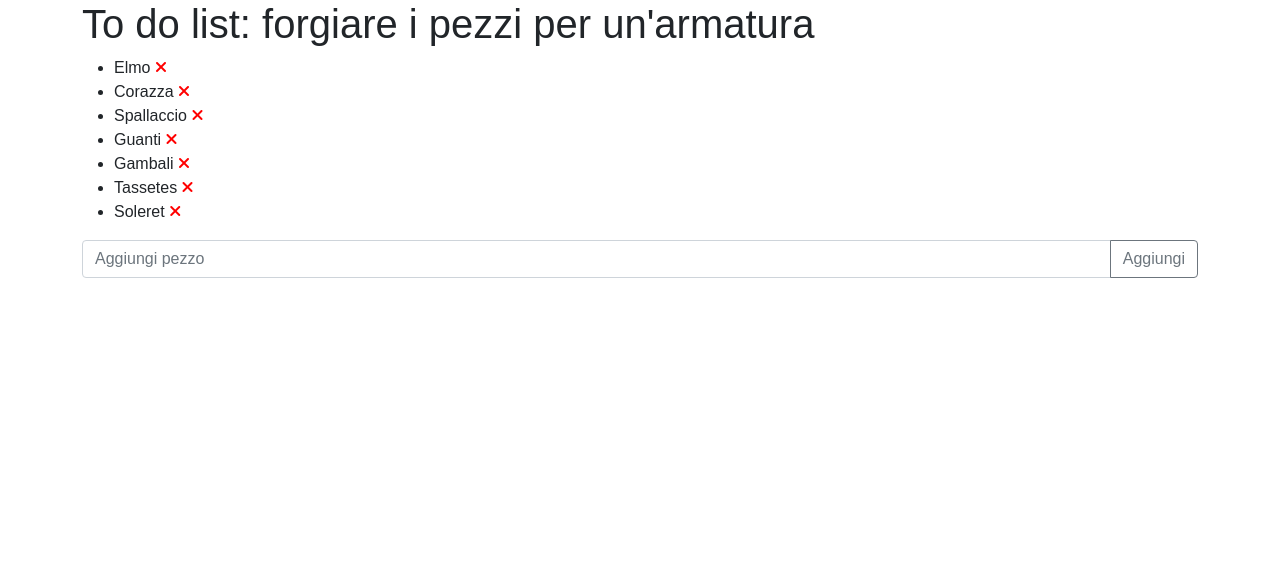
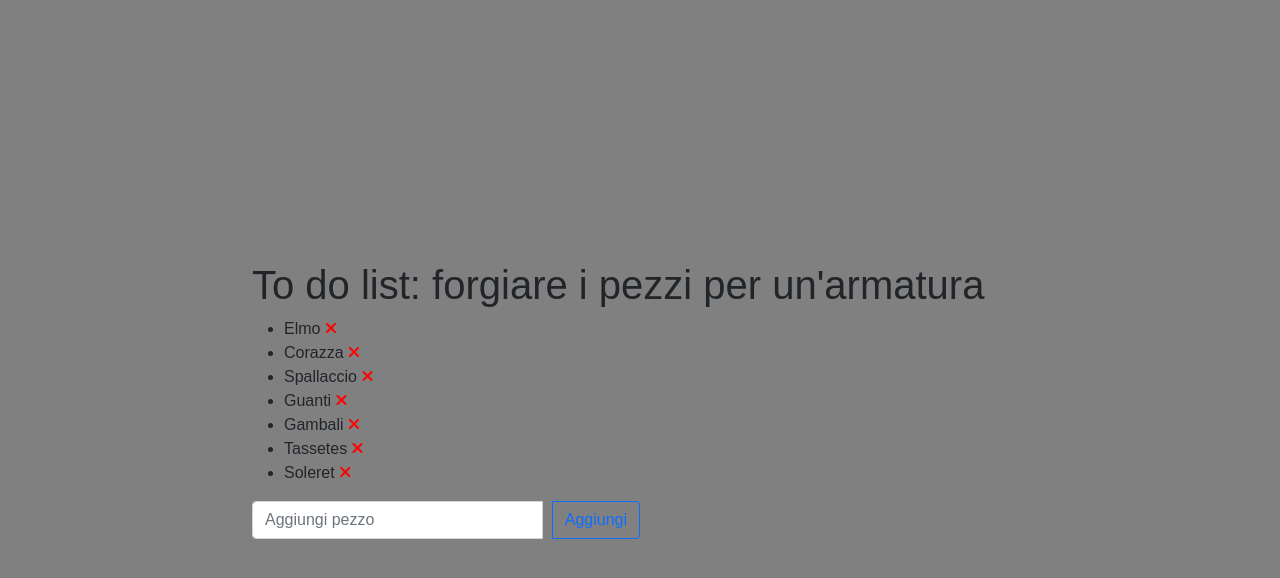
Before and after one commit to GianmarcoRuffi/vue-todolist, a plain HTML site: page index.html in a window 1280 px wide. Drawn offline with nearby package versions, Linux system fonts and the light colour scheme.

Commit message:
Update stile

```diff
--- a/index.html
+++ b/index.html
@@ -23,9 +23,17 @@
   </head>
   <body>
     <div id="app">
-      <div class="container">
-        <header><h1>To do list: forgiare i pezzi per un'armatura</h1></header>
-
+      <div
+        class="main-container d-flex justify-content-center align-items-center"
+      >
+        <div class="container inner-list">
+          <div class="row d-flex justify-content-center">
+            <div class="col-12">
+              <header>
+                <h1>To do list: forgiare i pezzi per un'armatura</h1>
+              </header>
+            </div>
+            <div class="col-12">
               <li v-if="armour.length == 0">
                 Non hai ancora aggiunto nessun pezzo dell'armatura!
               </li>
@@ -35,10 +43,14 @@
                   v-for="(piece, index) in armour"
                   :key="index"
                 >
-            <span @click="piece.done = !piece.done">{{piece.pieceName}}</span>
+                  <span @click="piece.done = !piece.done"
+                    >{{piece.pieceName}}</span
+                  >
                   <i @click="removePiece(index)" class="fa-solid fa-xmark"></i>
                 </li>
               </ul>
+            </div>
+            <div class="col-12">
               <div class="form-container">
                 <div class="input-group">
                   <input
@@ -52,7 +64,7 @@
                   />
                   <button
                     @click="addPiece"
-              class="btn btn-outline-secondary"
+                    class="btn btn-outline-primary"
                     type="button"
                   >
                     Aggiungi
@@ -61,6 +73,9 @@
               </div>
             </div>
           </div>
+        </div>
+      </div>
+    </div>
 
     <script src="./script.js"></script>
   </body>
--- a/style.css
+++ b/style.css
@@ -13,3 +13,19 @@
 span {
   cursor: pointer;
 }
+
+.main-container {
+  height: 100vh;
+  width: auto;
+  background-color: gray;
+}
+
+.inner-list {
+  width: 800px;
+  height: auto;
+}
+
+.input-group {
+  width: 50%;
+  gap: 10px;
+}
```
Lines whose indentation alone changed are shown as unchanged.
